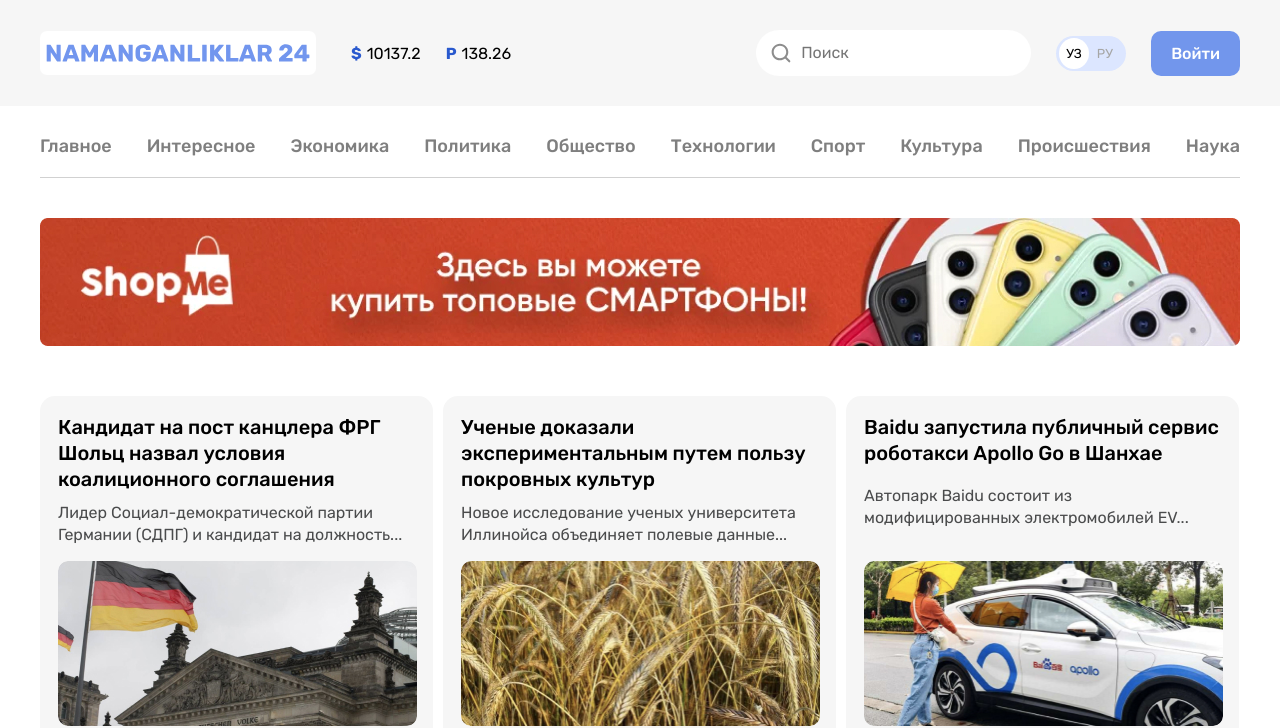
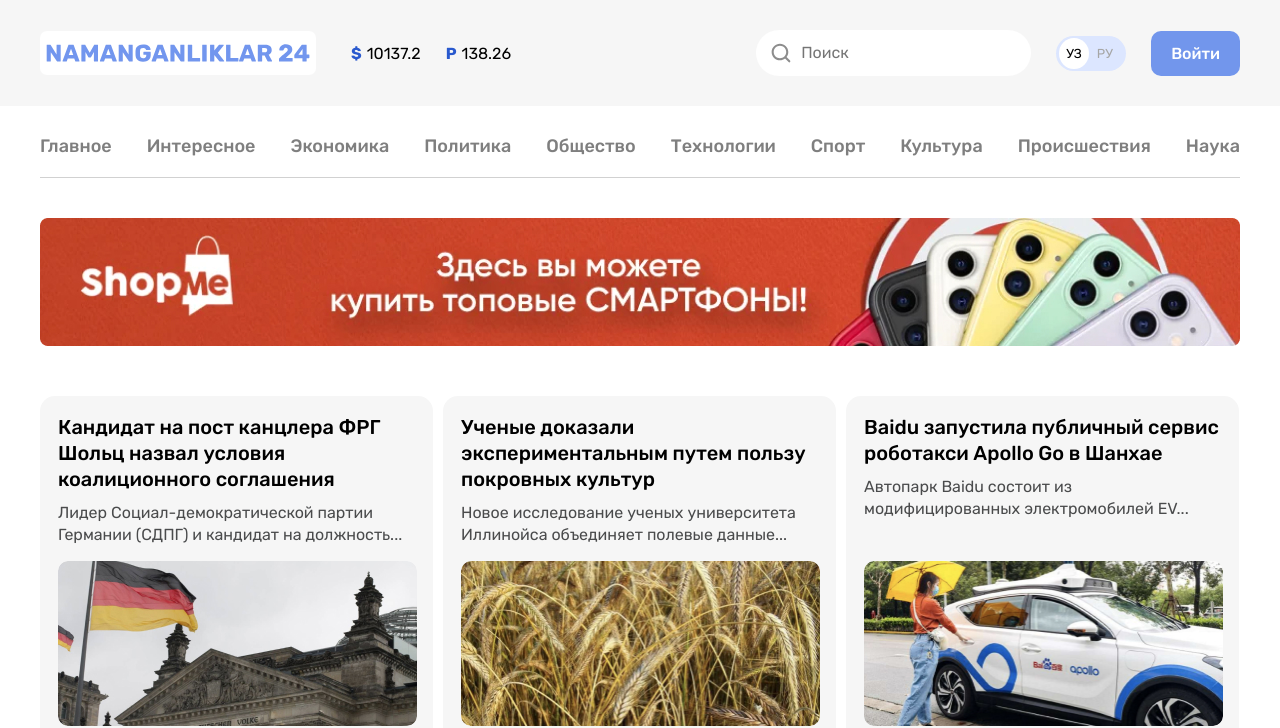
Before and after one commit to Sardor0795/N24, a plain HTML site: page index.html in a window 1280 px wide. Shown: the top 728 px of the page. Drawn offline with Linux system fonts and the light colour scheme.

Commit message:
Fix flex grow

```diff
--- a/css/style.css
+++ b/css/style.css
@@ -182,7 +182,6 @@ img {
   display: flex;
   flex-wrap: wrap;
   margin-left: -10px;
-  /* margin-bottom: -10px; */
 }
 
 .card {
@@ -198,8 +197,6 @@ img {
 
 .card-about {
   flex-grow: 1;
-  display: flex;
-  flex-direction: column;
 }
 
 .card-title {
@@ -208,14 +205,12 @@ img {
   line-height: 26px;
   color: #000000;
   margin-bottom: 10px;
-  flex: 1;
 }
 
 .card-text {
   line-height: 22px;
   color: #4a4b4c;
   margin-bottom: 15px;
-  flex: 1;
 }
 
 .card-img {
```
